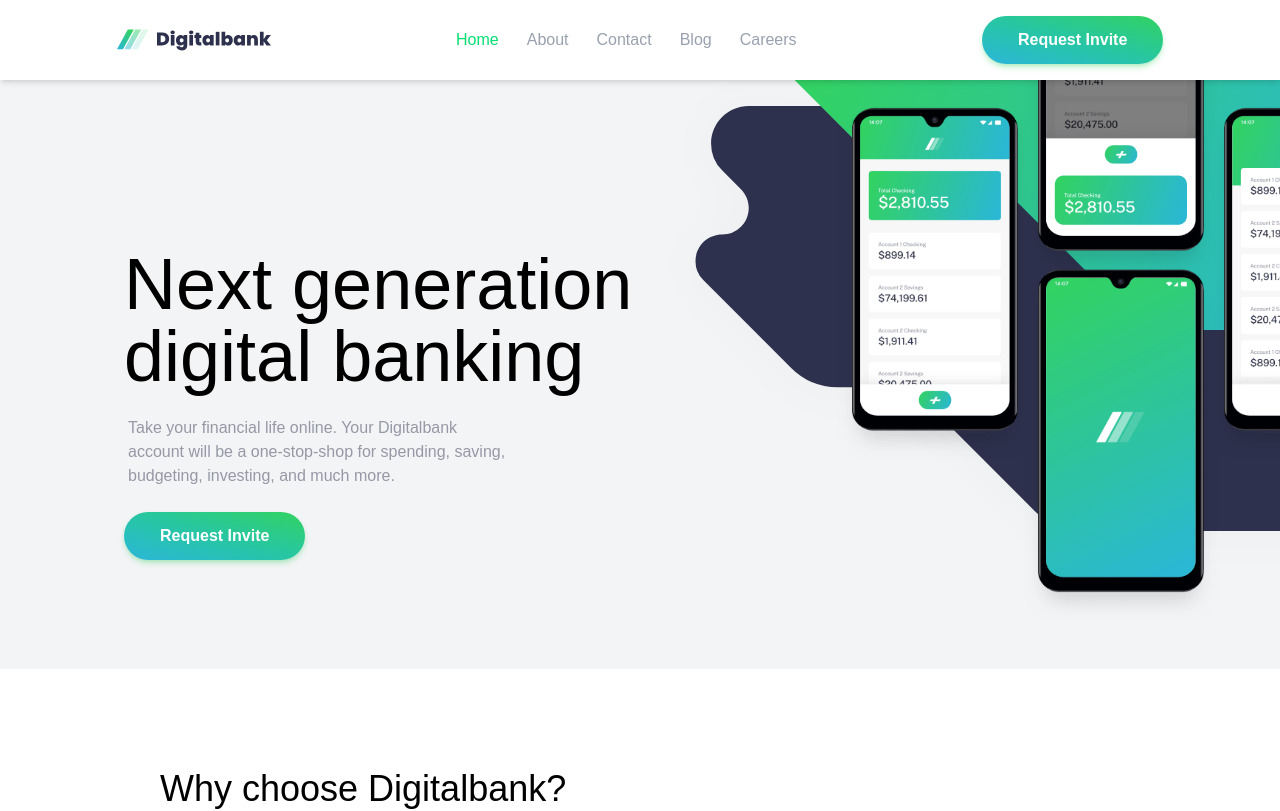
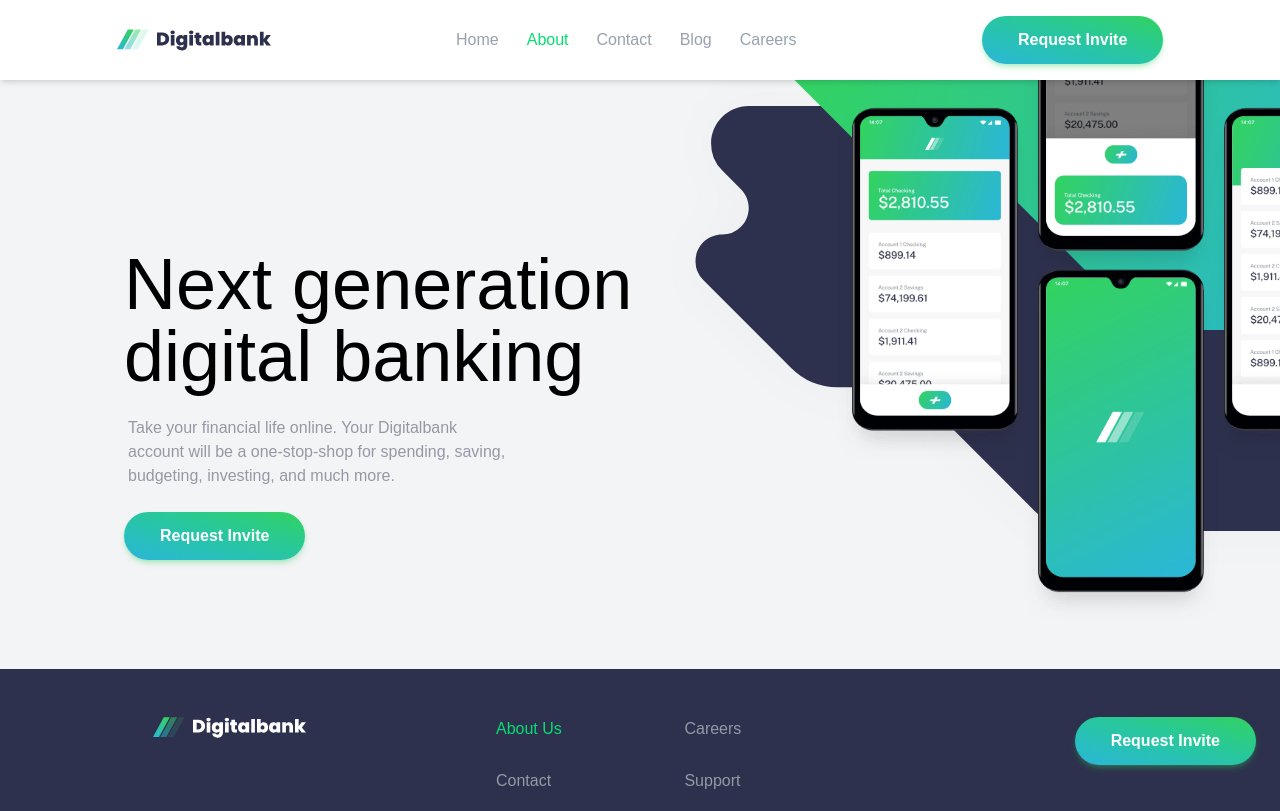
Before and after one commit to ruqiash12-oss/Digitalbank-Landing-Page, a React (Vite) app: page /#/about in a window 1280 px wide. Shown: the top 811 px of the page. Built offline with nearby package versions, Linux system fonts and the light colour scheme.

Commit message:
Fix deployment path and configure Vite base url

```diff
--- a/src/App.jsx
+++ b/src/App.jsx
@@ -10,10 +10,10 @@ import './App.css'
 function App() {
   return (
     <Routes>
-      {/* 1. نفتح مسار الـ Layout الرئيسي هنا ليكون مظلة لكل الصفحات */}
+
       <Route path="/" element={<Layout />}>
 
-        {/* 2. نضع الصفحات الفرعية بداخله، وبدون كتابة سلاش / قبل الروابط الفرعية */}
+
         <Route index element={<Home />} />
         <Route path="about" element={<HeroSection />} />
         <Route path="contact" element={<Contact />} />
@@ -22,7 +22,7 @@ function App() {
         <Route path="careers" element={<Articles isPage={true} />} />
 
 
-      </Route> {/* 3. نغلق مسار الـ Layout الرئيسي هنا */}
+      </Route>
     </Routes>
   )
 }
--- a/src/main.jsx
+++ b/src/main.jsx
@@ -1,14 +1,14 @@
 import { StrictMode } from 'react'
 import { createRoot } from 'react-dom/client'
-import { BrowserRouter } from 'react-router-dom';
+import { HashRouter } from 'react-router-dom';
 import './index.css'
 import App from './App.jsx'
 
 createRoot(document.getElementById('root')).render(
-  <BrowserRouter>
+  <HashRouter>
     <StrictMode>
       <App />
     </StrictMode>
-  </BrowserRouter>
+  </HashRouter>
   ,
 )
```
Also changed, not shown: src/index.css (+0 -12 lines).
